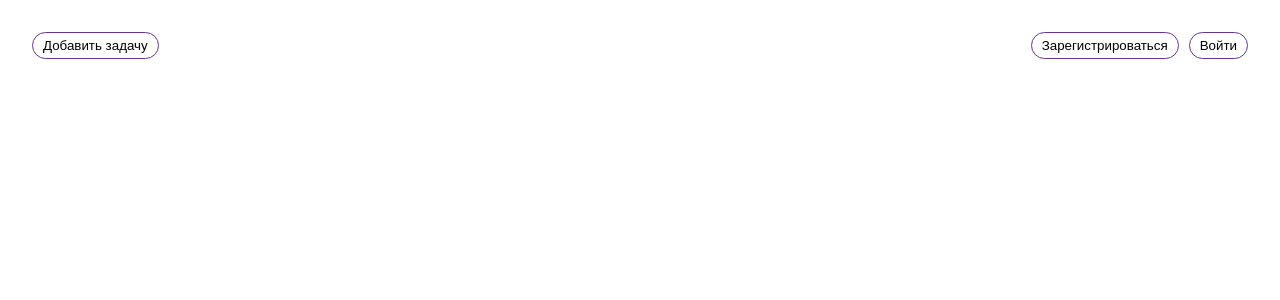
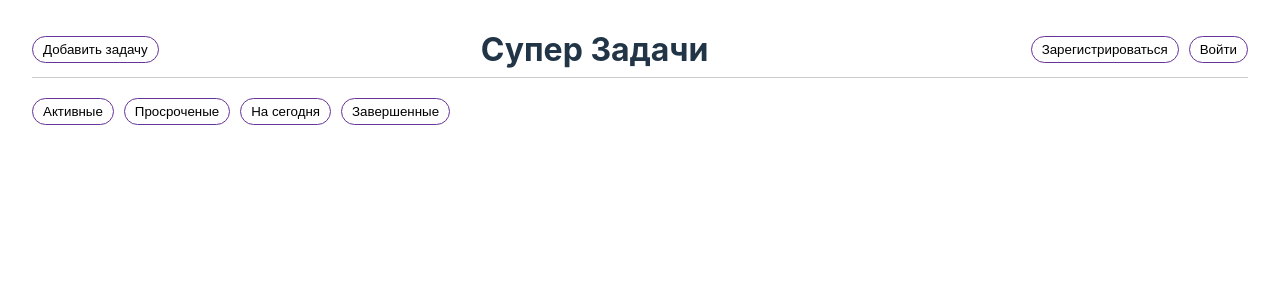
Before and after one commit to Alexander0798/todo_vue3ts, a Vue app: page / in a window 1280 px wide. Shown: the top 300 px of the page. Built offline with nearby package versions, Linux system fonts and the light colour scheme.

Commit message:
добавил навигационное меню и заголовок

```diff
--- a/src/App.vue
+++ b/src/App.vue
@@ -13,6 +13,7 @@
   <AppPopup v-model:show="popupEditTask">
     <AppFormTaskEdit name="app-form-task-edit" @editTask="editTask" v-bind:taskEdit="taskEdit"/>
   </AppPopup>
+  <AppNavigation/>
   <AppTaskList :tasks="tasks" @removeTask="removeTask" @showPopupEditTask="showPopupEditTask"/>
 </template>
 
@@ -24,6 +25,7 @@ import AppFormSignUp from "./components/AppFormSignUp.vue"
 import AppFormSignIn from "./components/AppFormSignIn.vue"
 import AppTaskList from "./components/AppTaskList.vue";
 import AppFormTaskEdit from "./components/AppFormTaskEdit.vue";
+import AppNavigation from './components/AppNavigation.vue';
 import Task from './types/Task'
 import SignUp from './types/SignUp'
 import SignIn from "./types/SignIn";
@@ -45,7 +47,7 @@ export default defineComponent({
       popupSignIn: false,
     }
   },
-  components: { AppMenu, AppFormTaskAdd, AppFormSignUp, AppFormSignIn, AppTaskList, AppFormTaskEdit },
+  components: { AppMenu, AppFormTaskAdd, AppFormSignUp, AppFormSignIn, AppTaskList, AppFormTaskEdit, AppNavigation },
   methods: {
     addTask(task: Task) {
       console.log(task)
--- a/src/components/AppFormTaskAdd.vue
+++ b/src/components/AppFormTaskAdd.vue
@@ -1,6 +1,6 @@
 <template>
     <AppForm class="form" @submit.prevent="create">
-        <textarea class="form__textarea" @input="getValueTextarea(($event.target as HTMLInputElement).value)"></textarea>
+        <textarea class="form__textarea" @input="getValueTextarea(($event.target as HTMLInputElement).value)" placeholder="ВВедите текст задачи"></textarea>
         <div class="form__container">
             <AppInput class="form__input" type="date" v-model="task.deadlineDate" />
             <AppInput class="form__input" type="time" v-model="task.deadlineTime" />
--- a/src/components/AppFormTaskEdit.vue
+++ b/src/components/AppFormTaskEdit.vue
@@ -6,7 +6,7 @@
             <AppInput class="form__input" type="date" v-model="task.deadlineDate" :value="task.deadlineDate" />
             <AppInput class="form__input" type="time" v-model="task.deadlineTime" :value="task.deadlineTime" />
         </div>
-        <AppButton class="form__button" :class="!formValid() ? 'disabled' : ''" :disabled="!formValid()">Создать задачу
+        <AppButton class="form__button" :class="!formValid() ? 'disabled' : ''" :disabled="!formValid()">Изменить задачу
         </AppButton>
     </AppForm>
 </template>
@@ -35,7 +35,10 @@ export default defineComponent({
     },
     methods: {
         formValid(): Boolean {
-            return Boolean(this.task.description.length > 5)
+            if (this.task.description !== this.taskEdit.description || this.task.deadlineDate !== this.taskEdit.deadlineDate || this.task.deadlineTime !== this.taskEdit.deadlineTime) {
+                return true
+            }
+            return false
         },
         getValueTextarea(value: any): String {
             return this.task.description = value
--- a/src/components/AppMenu.vue
+++ b/src/components/AppMenu.vue
@@ -1,13 +1,14 @@
 <template>
-    <div class="menu">
-        <AppButton class="menu__button-add" @click="showPopupAddTask">Добавить задачу
+    <header class="header">
+        <AppButton class="header__button-add" @click="showPopupAddTask">Добавить задачу
         </AppButton>
-        <div class="menu__container">
-            <AppButton class="menu__button-sign--up" @click="showPopupSignUp">
+        <h1 class="header__title">Супер Задачи</h1>
+        <div class="header__container">
+            <AppButton class="header__button-sign--up" @click="showPopupSignUp">
                 Зарегистрироваться</AppButton>
-            <AppButton class="menu__button-sign--in" @click="showPopupSignIn">Войти</AppButton>
+            <AppButton class="header__button-sign--in" @click="showPopupSignIn">Войти</AppButton>
         </div>
-    </div>
+    </header>
 </template>
 <script lang="ts">
 import { defineComponent } from 'vue'
@@ -28,10 +29,17 @@ export default defineComponent({
 })
 </script>
 <style lang="scss">
-.menu {
+.header {
     display: flex;
     justify-content: space-between;
-
+    align-items: center;
+    padding-bottom: 10px;
+    margin-bottom: 20px;
+    border-bottom: 1px solid #ccc;
+    &__title {
+        margin: 0;
+        font-size: 32px;
+    }
     &__button-add {}
 
     &__container {
--- /dev/null
+++ b/src/components/AppNavigation.vue
@@ -0,0 +1,31 @@
+<template>
+    <nav class="navigation">
+        <AppButton tupe="button" class="navigation__button">Активные</AppButton>
+        <AppButton tupe="button" class="navigation__button">Просроченые</AppButton>
+        <AppButton tupe="button" class="navigation__button">На сегодня </AppButton>
+        <AppButton tupe="button" class="navigation__button navigation__button-completed">Завершенные </AppButton>
+    </nav>
+</template>
+
+<script lang="ts">
+import { defineComponent } from 'vue'
+
+export default defineComponent({
+
+})
+
+</script>
+
+<style lang="scss">
+.navigation {
+    display: flex;
+
+    gap: 0 10px;
+
+    &__button {}
+
+    &__button-completed {
+        justify-self: flex-end;
+    }
+}
+</style>
--- a/src/components/AppTaskItem.vue
+++ b/src/components/AppTaskItem.vue
@@ -1,9 +1,17 @@
 <template>
     <li class="task__item">
         <p class="task__description">{{ task.description }}</p>
-        <div class="task__container"> <span class="task__deadline">{{ task.deadlineDate + " " +
-            task.deadlineTime }}</span><button class="task__button-complete button">Выполнить</button></div>
-
+        <div class="task__container" v-if="!showTaskComment"> <span class="task__deadline">{{ `${task.deadlineDate}
+                        ${task.deadlineTime}` }}</span>
+            <AppButton class="task__button-complete" @click="showComment">Выполнить</AppButton>
+        </div>
+        <div class="task__comment" v-else>
+            <AppInput type="text" class="task__comment-input" />
+            <div class="task__comment-wrapper">
+                <AppButton type="button" class="button task__comment-button" @click="hideComment">Отменить</AppButton>
+                <AppButton type="button" class="button task__comment-button">Завершить задачу</AppButton>
+            </div>
+        </div>
         <button class="task__button task__button-remove" @click="removeTask"></button>
         <button class="button task__button task__button-edit" @click="showPopupEditTask"></button>
     </li>
@@ -14,6 +22,12 @@ import { PropType, defineComponent } from 'vue'
 import Task from '../types/Task';
 
 export default defineComponent({
+    data() {
+        return {
+            showTaskComment: false,
+            taskComment: ''
+        }
+    },
     props: {
         task: {
             type: Object as PropType<Task>,
@@ -21,6 +35,12 @@ export default defineComponent({
         }
     },
     methods: {
+        showComment() {
+            this.showTaskComment = true
+        },
+        hideComment() {
+            this.showTaskComment = false
+        },
         removeTask() {
             this.$emit("removeTask", this.task.id)
         },
@@ -40,14 +60,24 @@ export default defineComponent({
 .task {
 
     &__item {
+        border: 1px solid rebeccapurple;
+        padding: 10px;
         position: relative;
     }
 
-    &__description {}
+    &__description {
+        margin: 0 0 15px;
+        max-width: 900px;
+        text-wrap: wrap;
+        overflow: hidden;
+    }
+
     &__container {
         display: flex;
         justify-content: space-between;
+        align-items: center;
     }
+
     &__deadline {
         display: inline-block;
     }
@@ -58,13 +88,36 @@ export default defineComponent({
         cursor: pointer;
     }
 
+    &__comment {
+        display: flex;
+        flex-direction: column;
+        gap: 10px 0;
+    }
+
+    &__comment-input {
+        display: block;
+        min-height: 30px;
+        border-radius: 20px;
+        padding: 10px 15px !important ;
+        border: 1px solid #ccc;
+
+    }
+
+    &__comment-wrapper {
+        align-self: flex-end;
+        display: flex;
+        gap: 0 10px;
+    }
+
+    &__comment-button {}
+
     &__button-remove {
         width: 15px;
         height: 15px;
         background: center / contain no-repeat url("../assets/remove.svg");
         opacity: 0.3;
         position: absolute;
-        right: 5px;
+        right: 10px;
         top: 10px;
 
         &:hover {
@@ -86,9 +139,9 @@ export default defineComponent({
         }
     }
 
-    &__button-complete {
+    .button {}
 
-    }
+
+    &__button-complete {}
 }
-
 </style>
--- a/src/style.css
+++ b/src/style.css
@@ -27,6 +27,7 @@ body {
   margin: 0;
   min-width: 320px;
   min-height: 100vh;
+  font-size: 16px
 }
 
 h1 {
```
Also changed, not shown: src/components/AppTaskComment.vue (added, +16 -0 lines).
